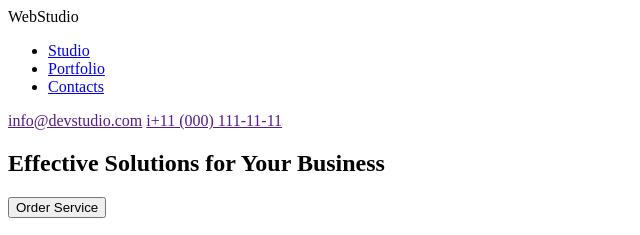
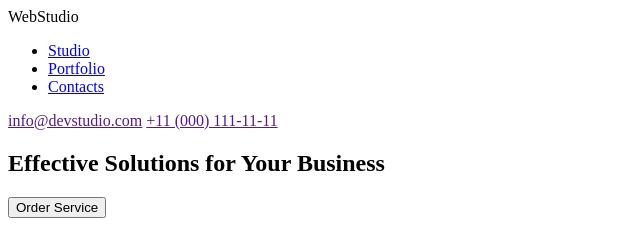
Before and after one commit to JimGear/goit-markup-hw-01, a plain HTML site: page index.html in a window 1280 px wide. Shown: the top 235 px of the page, 0-640 px from the left. Drawn offline with Linux system fonts and the light colour scheme.

Commit message:
updated contacts

```diff
--- a/index.html
+++ b/index.html
@@ -23,7 +23,7 @@
             <div class="header__contacts">
                 <div class="header__info-item">
                     <a href="">info@devstudio.com</a>
-                    <a href="">i+11 (000) 111-11-11</a>
+                    <a href="">+11 (000) 111-11-11</a>
                 </div>
             </div>
         </div>
```
